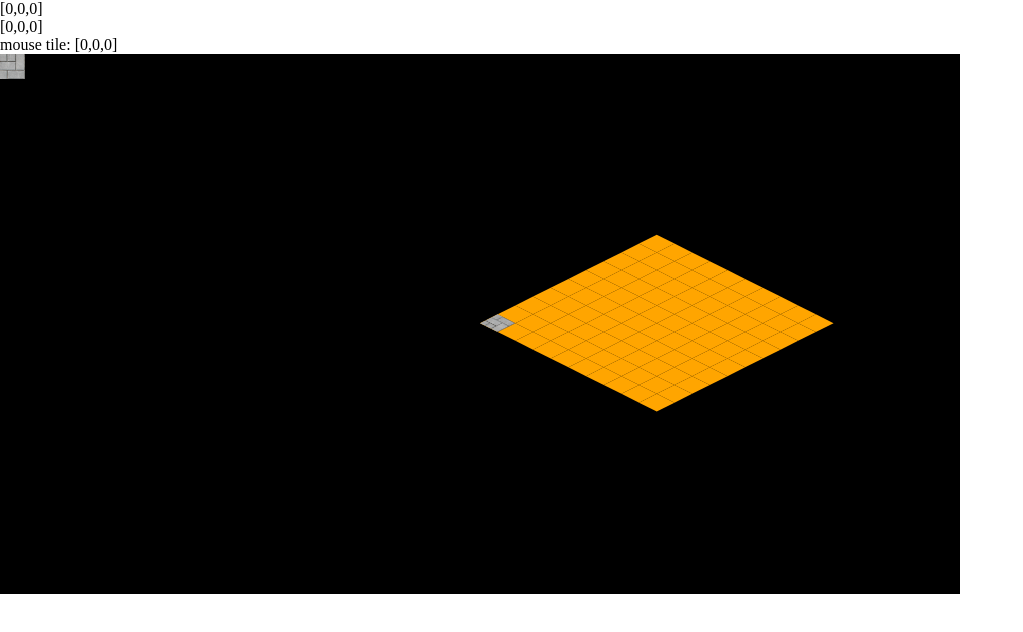
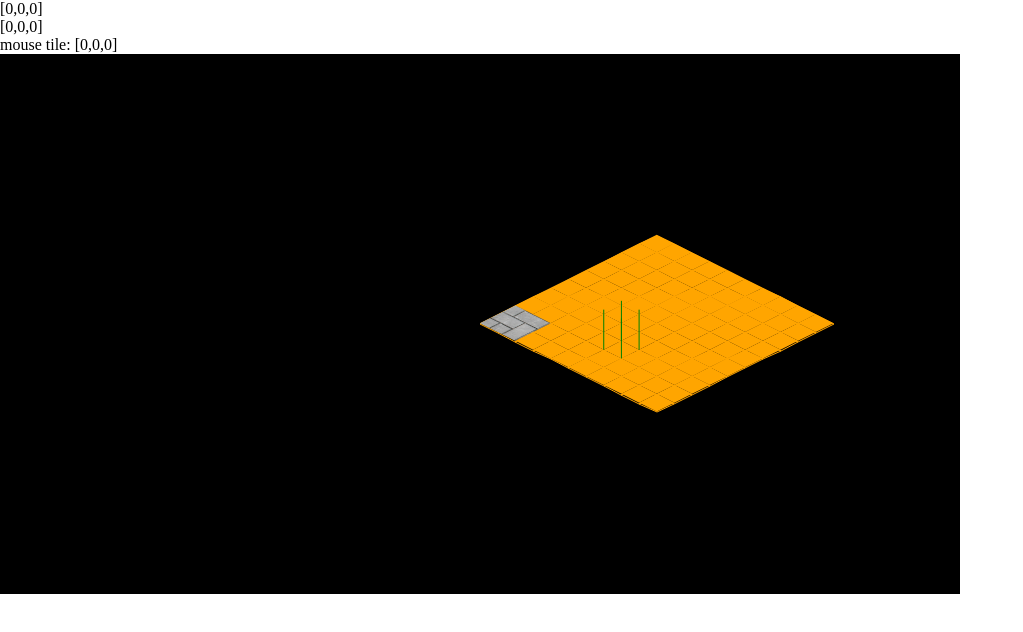
Before and after one commit to lukes611/interrupt, a plain HTML site: page index.html in a window 1280 px wide. Shown: the whole page, without its empty margins (0-1023 px from the left). Drawn offline with Linux system fonts and the light colour scheme.

Commit message:
adding tile corner resolution

```diff
--- a/code/basics/Liso.js
+++ b/code/basics/Liso.js
@@ -15,10 +15,10 @@ Liso.iiso44 = function(){
 Liso.iso33 = function(p){
 	if(p === undefined)
 		return LMat3.rotateX(30).mult(LMat3.rotateY(45).mult(LMat3.rotateX(90)));
-	return LMat3.rotateX(30).mult(LMat3.rotateY(45).mult(LMat3.rotateX(90).mult(LMat3.trans(-p.x, -p.y))));
+	return LMat3.rotateX(30).mult(LMat3.rotateY(45).mult(LMat3.rotateX(90).mult(LMat3.trans(-p.x, -p.z))));
 };
 
-Liso.iiso = function(){
+Liso.iiso33 = function(){
 	return LMat3.rotateX(30).mult(LMat3.rotateY(45).mult(LMat3.rotateX(90))).transpose();
 };
 
@@ -93,3 +93,18 @@ LisoMap.prototype.screen2Tile = function(screenPoint){
 	rv.floor();
 	return rv;
 };
+
+LisoMap.prototype.tileCorner = function(index, pos3d){
+	var p3d = pos3d.copy();
+	var m = Liso.iso33(this.focus);
+	if(index == 1){
+		p3d.x += 1;
+	}else if(index == 2){
+		p3d.x += 1;
+		p3d.z += 1;
+	}else if(index == 3){
+		p3d.z += 1;
+	}
+	p3d.iscale(this.tileSize);
+	return m.multLV3(new LV3(p3d.x, p3d.z, 1));
+};
--- a/index.html
+++ b/index.html
@@ -31,29 +31,13 @@ function addFocus(){
 		'mouse tile: ' + mouseTile.toString());
 }
 
-$(document.body).keydown(function(e){
-	//console.log(e);
-	var key = e.keyCode;
-	var sc = 5;
-	console.log(key);
-	if(key == 87){//w
-		map.moveUp(sc);
-	}else if(key == 83){//s
-		map.moveDown(sc);
-	}else if(key == 65){//a
-		map.moveLeft(sc);
-	}else if(key == 68){//d
-		map.moveRight(sc);
-	}else if(key == 48){//'0'
-		map.focus.iscale(0);
-	}
-});
+
 
 
 var count = 0;
 var canv = new LCanvas(960, 540);
 var im = undefined;
-var img = LCanvas.image('tile.png', 25, 25, function(imIn){
+var img = LCanvas.image('tile.png', 50, 50, function(imIn){
 	im = imIn;
 });
 document.body.appendChild(canv.canvas);
@@ -126,8 +110,8 @@ function drawSelection(){
 
 function draw(){
 
-	var focusLV2 = new LV2(map.focus.x, map.focus.z);
-	iso33 = Liso.iso33(focusLV2);
+	//var focusLV2 = new LV2(map.focus.x, map.focus.z);
+	iso33 = Liso.iso33(map.focus);
 	iso44 = Liso.iso44(map.focus);
 
 	var focusFloored = map.focus.copy();
@@ -136,16 +120,25 @@ function draw(){
 
 	fsx[0] = focusFloored.x - 20;
 	fsx[1] = focusFloored.x + 20;
-	fsz[0] = focusFloored.z - 20;
+	fsz[0]=  focusFloored.z - 20;
 	fsz[1] = focusFloored.z + 20;
 	//console.log(fsx, fsz);
 
 	clearScreen();
+
 	map1();
-	//map2();
+	map2();
 	drawSelection();
-	if(im !== undefined)
-		canv.dimage(0, 0, im);
+	canv.resetTransform();
+	canv.setStroke('green');
+	for(var i = 0; i < 4; i++){
+		var ann = map.tileCorner(i, new LV3(5,0,2) );
+		ann.iadd(new LV3(hw.x, hw.y, 0));
+		canv.line(ann.x, ann.y, ann.x, ann.y-40);
+	}
+
+	//if(im !== undefined)
+	//	canv.dimage(0, 0, im);
 	addFocus();
 	requestAnimationFrame(draw);
 }
@@ -166,11 +159,33 @@ canv.canvas.addEventListener('mousemove', function(evt) {
         mouseTile = map.screen2Tile(p);
       }, false);
 
-$(canv.canvas).click(function(){
+$(canv.canvas).click(function(e){
 	//$('#output').html(mouse.toString());
 	var mt = mouseTile.copy();
 	if(map.inBounds(mt.x, mt.z)){
 		map.set(mt.x, mt.z, 'red');
+	}
+
+});
+
+$(document.body).keydown(function(e){
+	//console.log(e);
+	var key = e.keyCode;
+	var sc = 5;
+	console.log(key);
+	if(key == 87){//w
+		map.moveUp(sc);
+	}else if(key == 83){//s
+		map.moveDown(sc);
+	}else if(key == 65){//a
+		map.moveLeft(sc);
+	}else if(key == 68){//d
+		map.moveRight(sc);
+	}else if(key == 48){//'0'
+		map.focus.iscale(0);
+	}else if(key == 73){//i
+		var url = canv.canvas.toDataURL();
+		window.open(url);
 	}
 });
 
```
